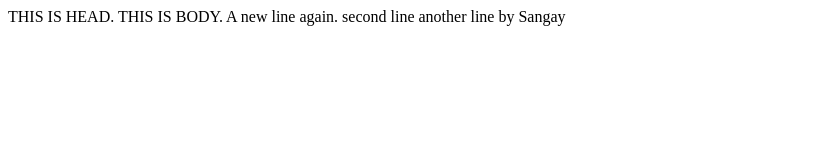
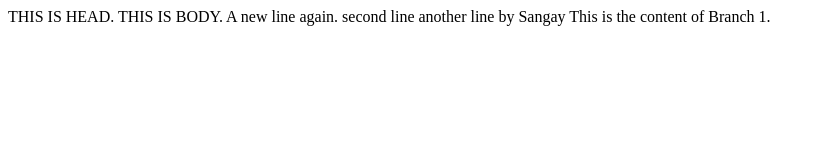
Before and after one commit to SangaeLama/MyGit, a plain HTML site: page index.html in a window 1280 px wide. Shown: the whole page, without its empty margins (0-825 px from the left). Drawn offline with Linux system fonts and the light colour scheme.

Commit message:
LINE ADDED IN BRANCH 1

```diff
--- a/index.html
+++ b/index.html
@@ -11,5 +11,9 @@ second line
 
 
 another line by Sangay
+
+
+
+This is the content of Branch 1.
 </body>
 </html>
```
